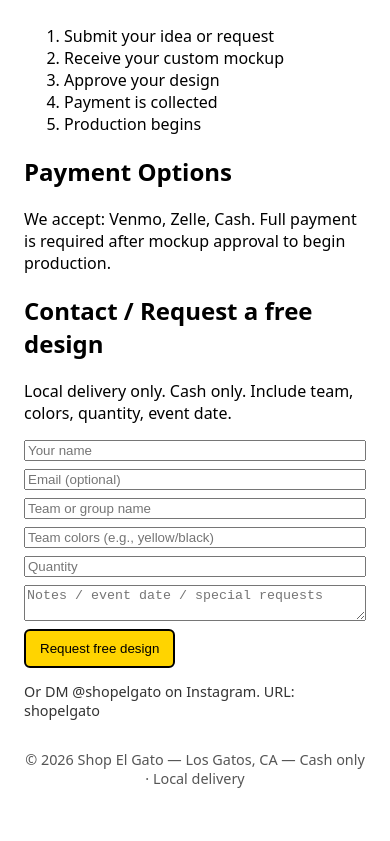
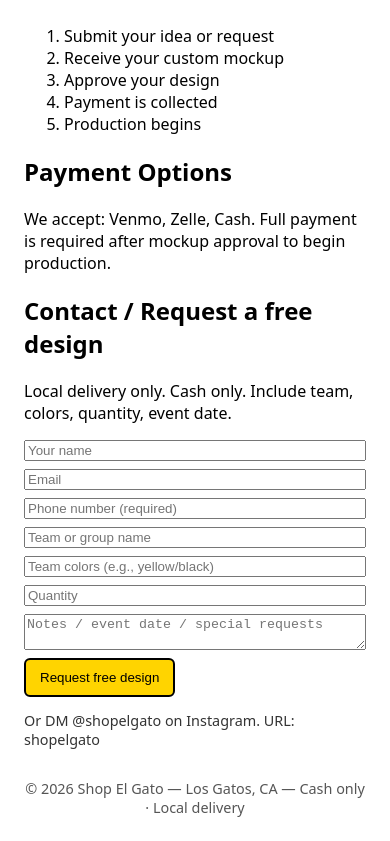
Before and after one commit to capibarbara/shopelgato, a React (Vite) app: page / in a window 390 px wide. Shown: the part 1105-1946 px from the top of the page. Before the commit the page ends 1917 px from the top, so only its background shows below. Built offline with nearby package versions, Linux system fonts and the light colour scheme.

Commit message:
Require email and phone on contact form

```diff
--- a/src/App.jsx
+++ b/src/App.jsx
@@ -68,7 +68,7 @@ export default function App(){
 }
 
 function ContactForm(){
-  const [form, setForm] = useState({name:'', email:'', team:'', colors:'', quantity:'', notes:''})
+  const [form, setForm] = useState({name:'', email:'', phone:'', team:'', colors:'', quantity:'', notes:''})
   const [status, setStatus] = useState(null)
   const [loading, setLoading] = useState(false)
 
@@ -80,7 +80,7 @@ function ContactForm(){
   async function submit(e){
     e.preventDefault()
     setStatus(null)
-    if (!form.name || !form.team) { setStatus({ error: 'Please provide your name and team.' }); return }
+    if (!form.name || !form.team || !form.email || !form.phone) { setStatus({ error: 'Please provide name, team, email, and phone.' }); return }
     setLoading(true)
     try {
       const res = await fetch('/api/submit-supabase', {
@@ -91,7 +91,7 @@ function ContactForm(){
       const data = await res.json()
       if (res.ok) {
         setStatus({ ok: 'Thanks! Your request was submitted. We will send a mockup.' })
-        setForm({name:'', email:'', team:'', colors:'', quantity:'', notes:''})
+        setForm({name:'', email:'', phone:'', team:'', colors:'', quantity:'', notes:''})
       } else {
         setStatus({ error: data.error || 'Submission failed. Try again.' })
       }
@@ -104,7 +104,8 @@ function ContactForm(){
     <form onSubmit={submit} style={{maxWidth:540, margin:'0 auto'}}>
       <div style={{display:'grid', gap:8}}>
         <input name="name" placeholder="Your name" value={form.name} onChange={update} />
-        <input name="email" placeholder="Email (optional)" value={form.email} onChange={update} />
+        <input name="email" placeholder="Email" value={form.email} onChange={update} />
+        <input name="phone" placeholder="Phone number (required)" value={form.phone} onChange={update} />
         <input name="team" placeholder="Team or group name" value={form.team} onChange={update} />
         <input name="colors" placeholder="Team colors (e.g., yellow/black)" value={form.colors} onChange={update} />
         <input name="quantity" type="number" placeholder="Quantity" value={form.quantity} onChange={update} />
```
